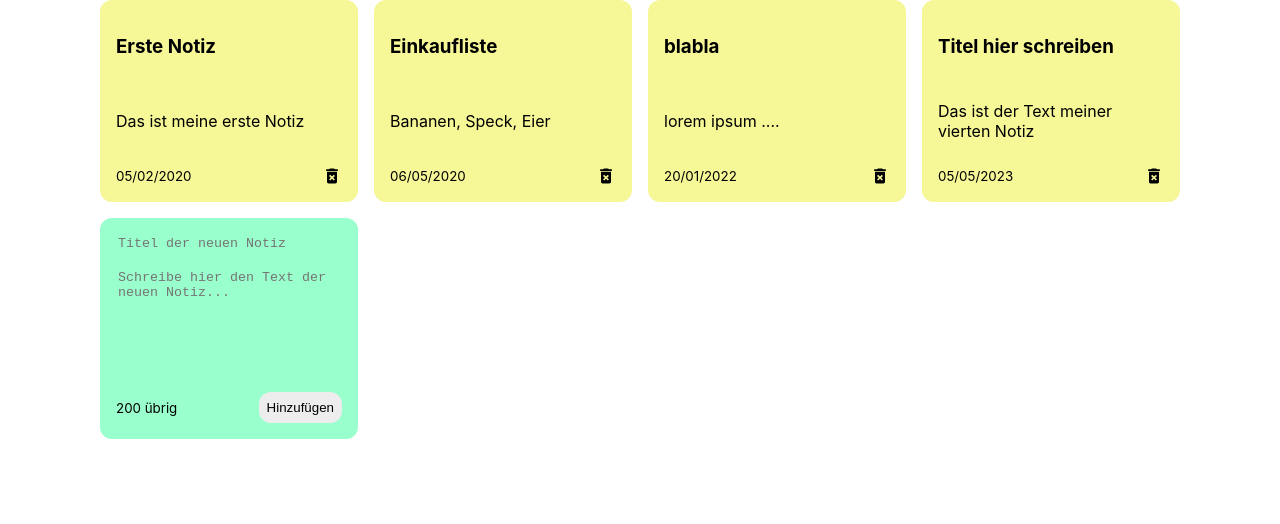
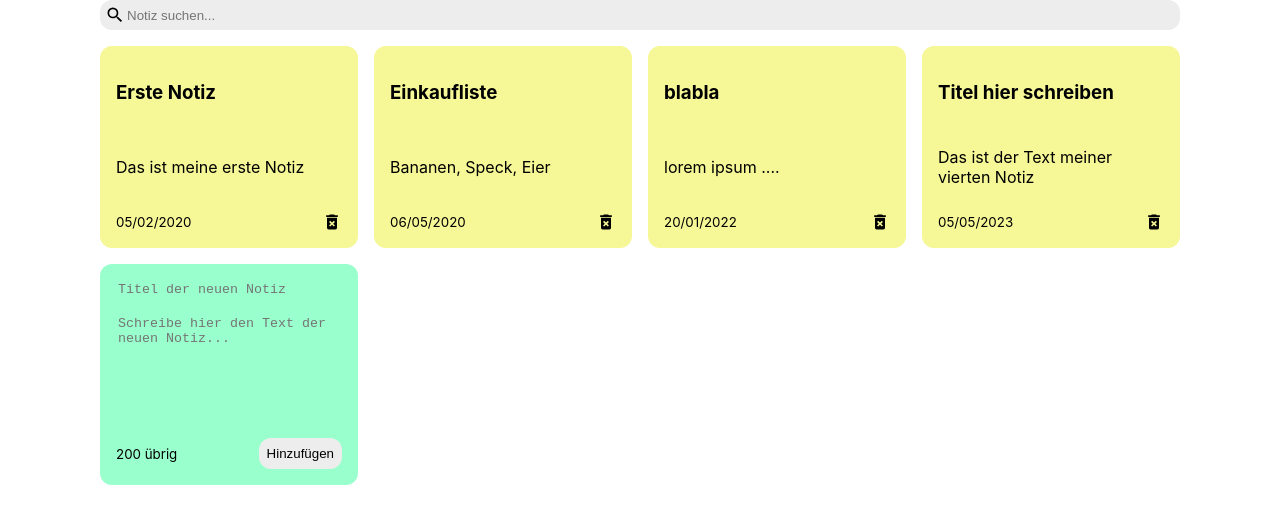
Before and after one commit to optobimus/react-spring-notes, a React (Create React App) app in the folder frontend/: page / in a window 1280 px wide. Shown: the top 524 px of the page. Built offline with nearby package versions, Linux system fonts and the light colour scheme.

Commit message:
Add search functionality

```diff
--- a/frontend/src/App.js
+++ b/frontend/src/App.js
@@ -1,6 +1,7 @@
 import { useState } from "react";
 import { nanoid } from "nanoid";
 import NotesList from "./components/NotesList";
+import Search from "./components/Search";
 
 
 const App = () => {
@@ -31,7 +32,7 @@ const App = () => {
     },
 
   ]);
-
+  const [searchText, setSearchText] = useState("");
 
   const addNote = (title, text) => {
     const date = new Date();
@@ -53,7 +54,11 @@ const App = () => {
 
   return(
     <div className="notes-container">
-      <NotesList notes={notes} handleAddNote={addNote} handleDeleteNode={deleteNode}/>
+      <Search handleSearch={setSearchText}/>
+      <NotesList
+        notes={notes.filter((note) => note.text.toLowerCase().includes(searchText) || note.title.toLowerCase().includes(searchText))}
+        handleAddNote={addNote}
+        handleDeleteNode={deleteNode}/>
     </div>
   )
 }
--- /dev/null
+++ b/frontend/src/components/Search.js
@@ -0,0 +1,13 @@
+import React from "react";
+import { MdSearch } from "react-icons/md";
+
+const Search = ({ handleSearch }) => {
+    return(
+        <div className="search">
+            <MdSearch className="search-icon" size="1.25em" />
+            <input onChange={(e) => handleSearch(e.target.value)} type="text" placeholder="Notiz suchen..."></input>
+        </div>
+    )
+}
+
+export default Search;
--- a/frontend/src/index.css
+++ b/frontend/src/index.css
@@ -77,3 +77,21 @@ button:hover {
 .delete-icon:hover {
   transform: scale(1.2);
 }
+
+.search {
+  display: flex;
+  align-items: center;
+  background-color: #ededed;
+  padding: 5px;
+  margin-bottom: 1em;
+  border-radius: 12px;
+}
+
+.search input {
+  border: none;
+  background-color: #ededed;
+}
+
+.search input:focus {
+  outline: none;
+}
```
